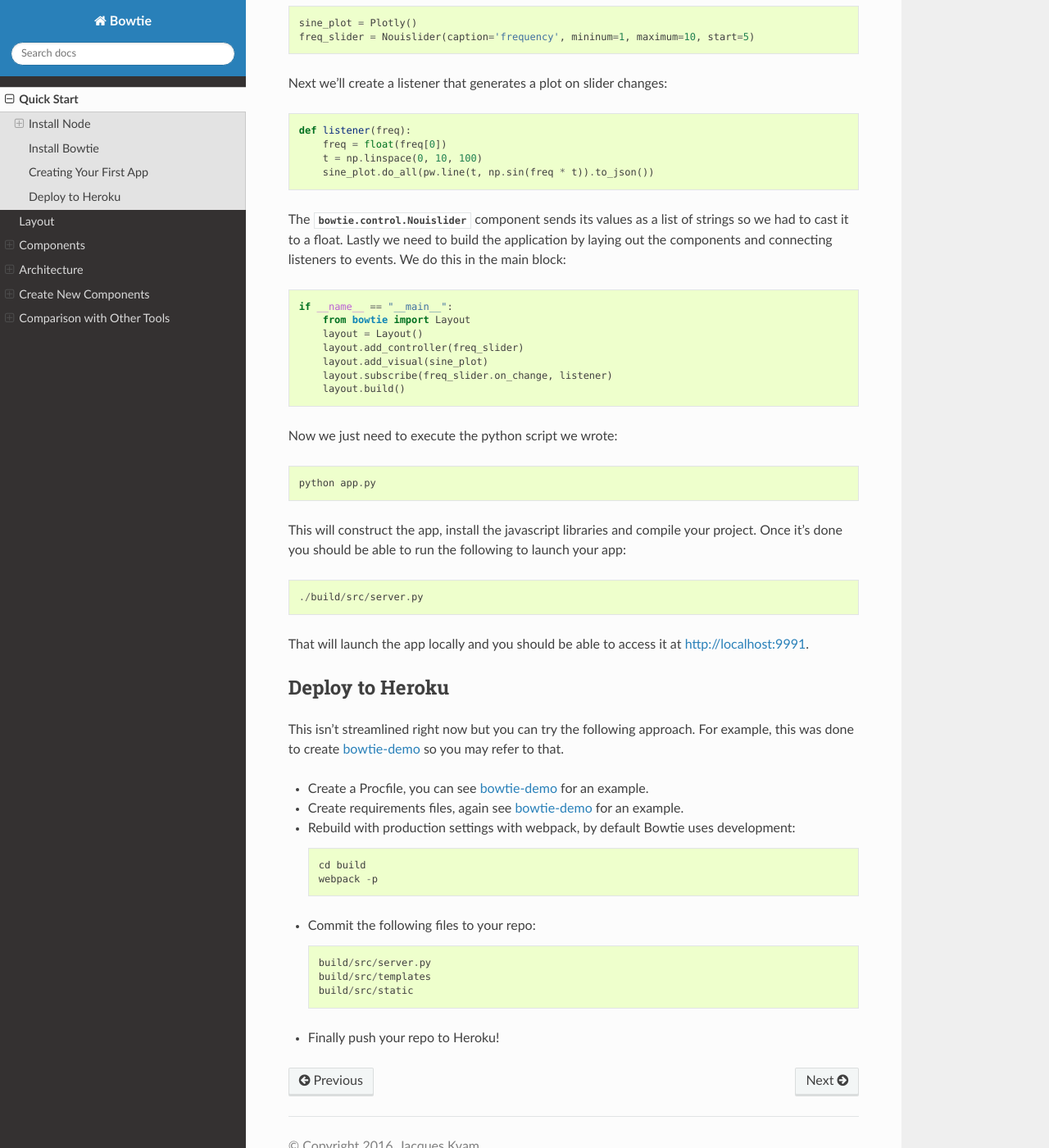
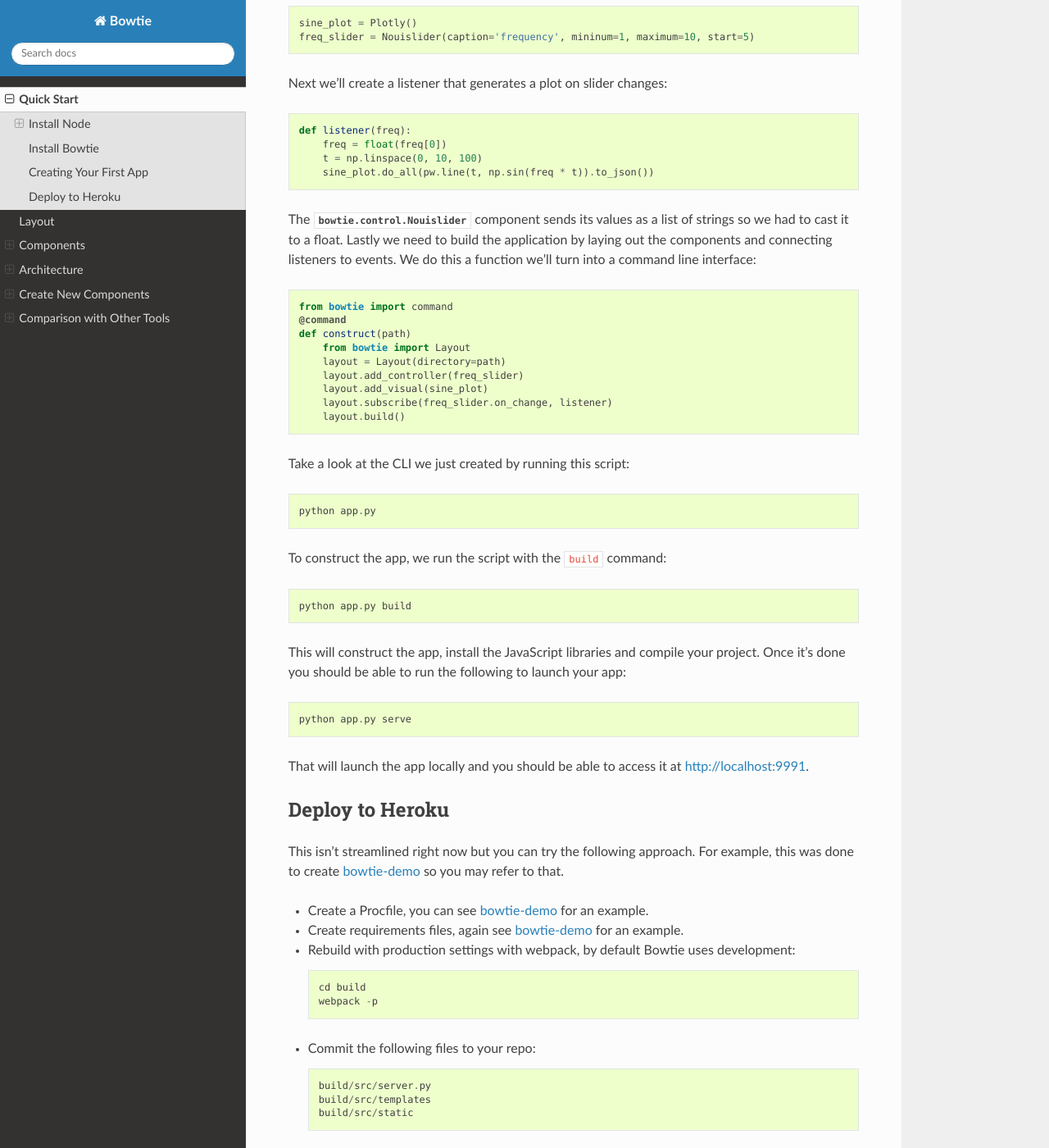
Before and after one commit to jwkvam/bowtie, a Sphinx documentation site: the page built from doc/quickstart.rst, in a window 1280 px wide and 1400 px high, scrolled down 1415 px. Shown: the whole window at 82% size. Built offline with Sphinx 7.4.7 and the Read the Docs theme 2.0.0, drawn with Linux system fonts in a browser that asks for light colours; pages that are not in the unit, such as notebooks, are missing from menus.

Commit message:
some basic fixes

```diff
--- a/doc/quickstart.rst
+++ b/doc/quickstart.rst
@@ -75,24 +75,30 @@ Next we'll create a listener that generates a plot on slider changes::
 
 The :py:class:`bowtie.control.Nouislider` component sends its values as a list of strings so we had to cast it to a float.
 Lastly we need to build the application by laying out the components and connecting listeners to events.
-We do this in the main block::
+We do this a function we'll turn into a command line interface::
 
-    if __name__ == "__main__":
+    from bowtie import command
+    @command
+    def construct(path)
         from bowtie import Layout
-        layout = Layout()
+        layout = Layout(directory=path)
         layout.add_controller(freq_slider)
         layout.add_visual(sine_plot)
         layout.subscribe(freq_slider.on_change, listener)
         layout.build()
 
-Now we just need to execute the python script we wrote::
+Take a look at the CLI we just created by running this script::
 
     python app.py
 
-This will construct the app, install the javascript libraries and compile your project.
+To construct the app, we run the script with the ``build`` command::
+
+    python app.py build
+
+This will construct the app, install the JavaScript libraries and compile your project.
 Once it's done you should be able to run the following to launch your app::
 
-    ./build/src/server.py
+    python app.py serve
 
 That will launch the app locally and you should be able to access it at http://localhost:9991.
 
```
